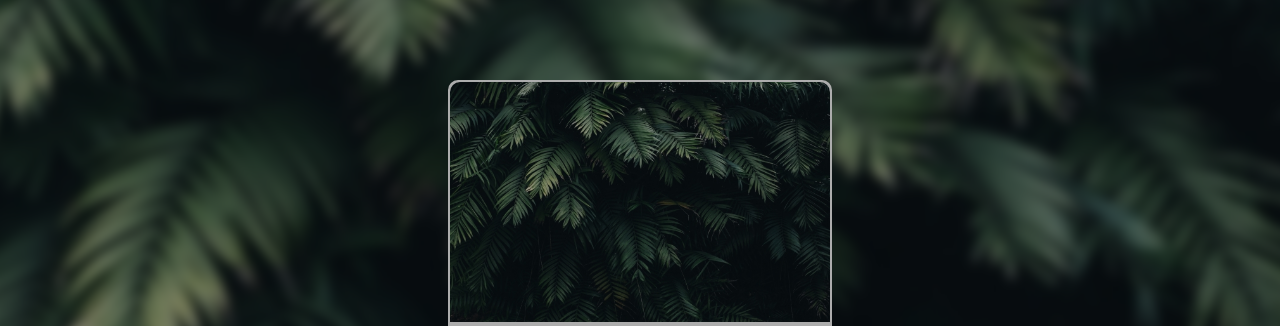
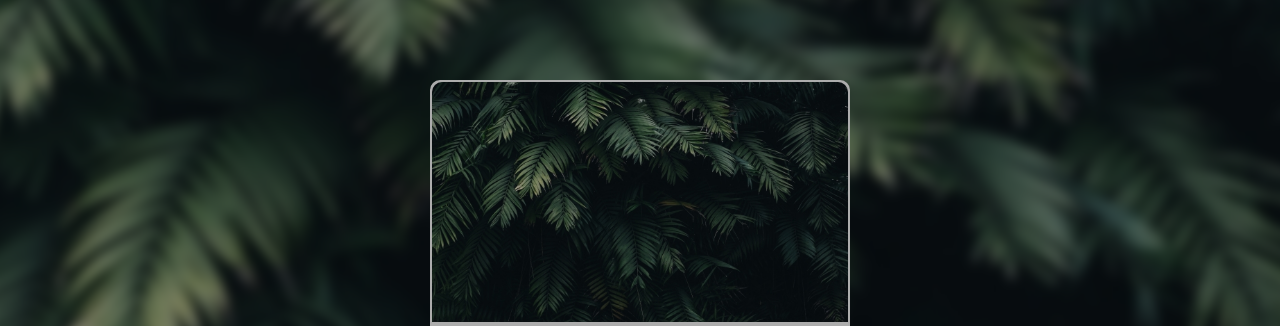
Before and after one commit to hemanththyagaraj/music_player, a plain HTML site: page index.html in a window 1280 px wide. Shown: the top 326 px of the page. Drawn offline with Linux system fonts and the light colour scheme.

Commit message:
responsive music player width

```diff
--- a/styles.css
+++ b/styles.css
@@ -33,7 +33,7 @@ body {
   border-radius: 10px;
   z-index: 2;
   position: absolute;
-  width: 30%;
+  width: 300px;
   height: 80vh;
   left: 50%;
   top: 50vh;
@@ -70,3 +70,9 @@ body {
     font-size: 22px;
     color: rgb(59, 59, 59);
 }
+
+@media only screen and (min-width:600px) {
+    .music__player {
+        width: 420px;
+    }
+}
```
